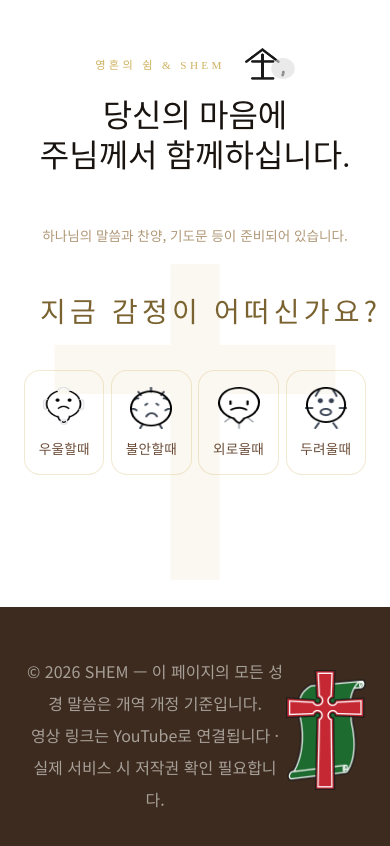
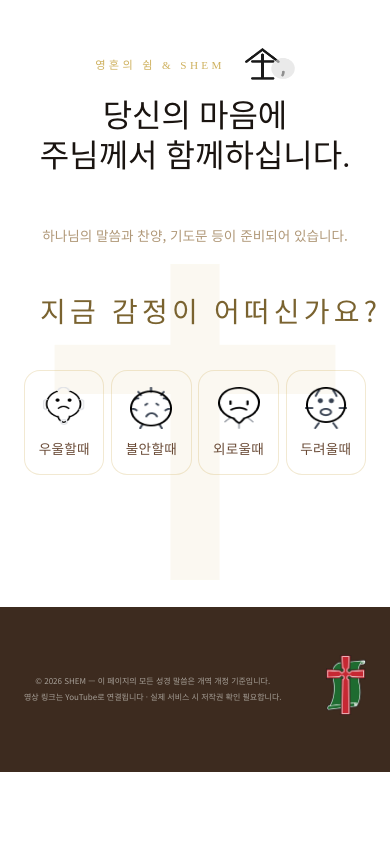
Before and after one commit to sangyoonLEE-web/Faith-app_lsy, a plain HTML site: page index.html in a window 390 px wide. Drawn offline with Linux system fonts and the light colour scheme; a script that the page names is missing.

Commit message:
수정배경

```diff
--- a/css/main.css
+++ b/css/main.css
@@ -44,8 +44,7 @@
   ); */
 }
 .bg-cross {
-  display: fixed;
-  position: absolute;
+  position: fixed;
   top: 50%;
   left: 50%;
   transform: translate(-50%, -50%);
@@ -511,3 +510,13 @@
     grid-template-columns: repeat(5, 1fr);
   }
 }
+
+@media (max-width: 400px) {
+  footer p {
+    font-size: 0.5rem;
+  }
+  footer .gyodan {
+    width: 40px;
+    height: 60px;
+  }
+}
```
